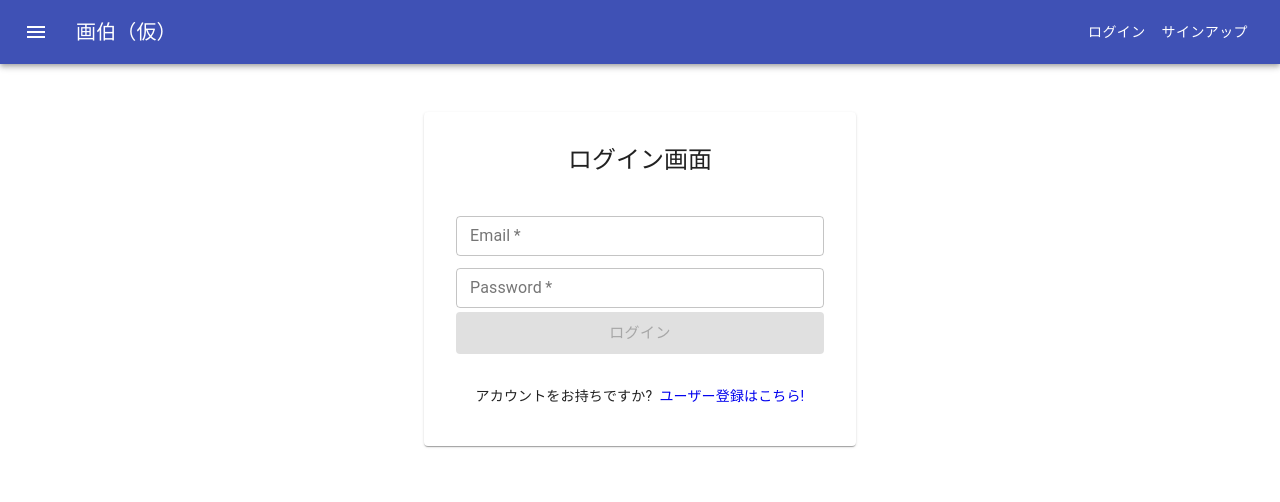
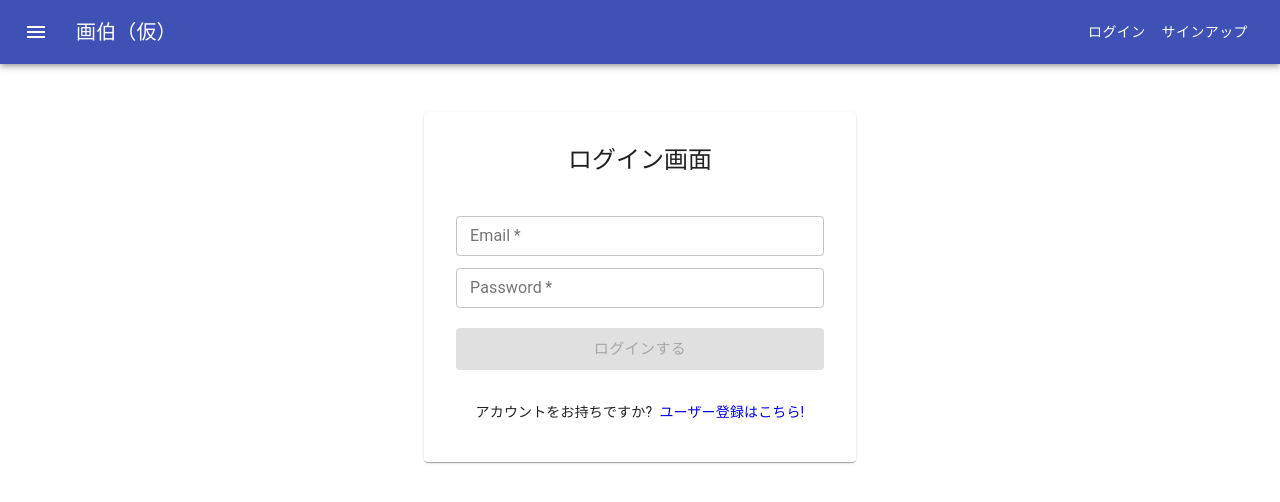
Before and after one commit to ooooose/gahack, a React (Create React App) app in the folder front/: page /signin in a window 1280 px wide. Shown: the top 502 px of the page. Built offline with nearby package versions, Linux system fonts and the light colour scheme; the HTML template or start-up script is replaced by a standard one; what axios-case-converter would draw is missing.

Commit message:
Add:ユーザー登録に関するボタンのコンポーネント化

```diff
--- /dev/null
+++ b/front/src/components/atoms/buttons/LoginButton.jsx
@@ -0,0 +1,32 @@
+import React from "react";
+
+import Button from "@material-ui/core/Button";
+import { makeStyles } from "@material-ui/core";
+
+const useStyles = makeStyles((theme) => ({
+  submitBtn: {
+    marginTop: theme.spacing(2),
+    flexGrow: 1,
+    textTransform: "none"
+  },
+}));
+
+export const LoginButton = (props) => {
+  const classes = useStyles();
+  return (
+    <>
+      <Button
+        type="submit"
+        variant="contained"
+        size="large"
+        fullWidth
+        color="default"
+        disabled={!props.email || !props.password ? true : false}
+        className={classes.submitBtn}
+        onClick={props.handleSubmit}
+      >
+        {props.children}
+      </Button>
+    </>
+  )
+};
--- /dev/null
+++ b/front/src/components/atoms/buttons/SignUpButton.jsx
@@ -0,0 +1,32 @@
+import React from "react";
+
+import Button from "@material-ui/core/Button";
+import { makeStyles } from "@material-ui/core";
+
+const useStyles = makeStyles((theme) => ({
+  submitBtn: {
+    marginTop: theme.spacing(2),
+    flexGrow: 1,
+    textTransform: "none"
+  },
+}));
+
+export const SignUpButton = (props) => {
+  const classes = useStyles();
+  return (
+    <>
+      <Button
+        type="submit"
+        variant="contained"
+        size="large"
+        fullWidth
+        color="default"
+        disabled={!props.name || !props.email || !props.password || !props.passwordConfirmation ? true : false}
+        className={classes.submitBtn}
+        onClick={props.handleSubmit}
+      >
+        {props.children}
+      </Button>
+    </>
+  )
+};
--- a/front/src/components/pages/SignIn.jsx
+++ b/front/src/components/pages/SignIn.jsx
@@ -8,12 +8,12 @@ import TextField from "@material-ui/core/TextField";
 import Card from "@material-ui/core/Card";
 import CardContent from "@material-ui/core/CardContent";
 import CardHeader from "@material-ui/core/CardHeader";
-import Button from "@material-ui/core/Button";
 import Box from "@material-ui/core/Box";
 
 import { signIn } from "../../lib/api/auth";
 import { AuthContext } from "../../App";
 import AlertMessage from "../utils/AlertMessage";
+import { LoginButton } from "../atoms/buttons/LoginButton";
 
 const useStyles = makeStyles((theme) => ({
   container: {
@@ -106,17 +106,13 @@ export const SignIn = () => {
               autoComplete="current-password"
               onChange={(event) => setPassword(event.target.value)}
             />
-            <Button
-              type="submit"
-              variant="contained"
-              size="large"
-              fullWidth
-              color="default"
-              disabled={!email || !password ? true : false}
-              onClick={handleSignInSubmit}
+            <LoginButton
+              email={email}
+              password={password}
+              handleSubmit={handleSignInSubmit}
             >
-              ログイン
-            </Button>
+              ログインする
+            </LoginButton>
             <Box textAlign="center" className={classes.box}>
               <Typography variant="body2">
                 アカウントをお持ちですか? &nbsp;
--- a/front/src/components/pages/SignUp.jsx
+++ b/front/src/components/pages/SignUp.jsx
@@ -8,13 +8,13 @@ import TextField from "@material-ui/core/TextField";
 import Card from "@material-ui/core/Card";
 import CardContent from "@material-ui/core/CardContent";
 import CardHeader from "@material-ui/core/CardHeader";
-import Button from "@material-ui/core/Button";
 import Box from "@material-ui/core/Box";
 
 
 import { signUp } from "../../lib/api/auth";
 import { AuthContext } from "../../App";
 import AlertMessage from "../utils/AlertMessage";
+import { SignUpButton } from "../atoms/buttons/SignUpButton";
 
 const useStyles = makeStyles((theme) => ({
   container: {
@@ -121,18 +121,15 @@ const SignUp = () => {
               autoComplete="current-password"
               onChange={(event) => setPasswordConfirmation(event.target.value)}
             />
-            <Button
-              type="submit"
-              variant="contained"
-              size="large"
-              fullWidth
-              color="default"
-              disabled={!name || !email || !password || !passwordConfirmation ? true : false}
-              className={classes.submitBtn}
-              onClick={handleSignUpSubmit}
+            <SignUpButton
+              name={name}
+              email={email}
+              password={password}
+              passwordConfirmation={passwordConfirmation}
+              handleSubmit={handleSignUpSubmit}
             >
-              Submit
-            </Button>
+              登録する
+            </SignUpButton>
             <Box textAlign="center" className={classes.box}>
               <Typography>
                 既にアカウントをお持ちの方は &nbsp;
```
